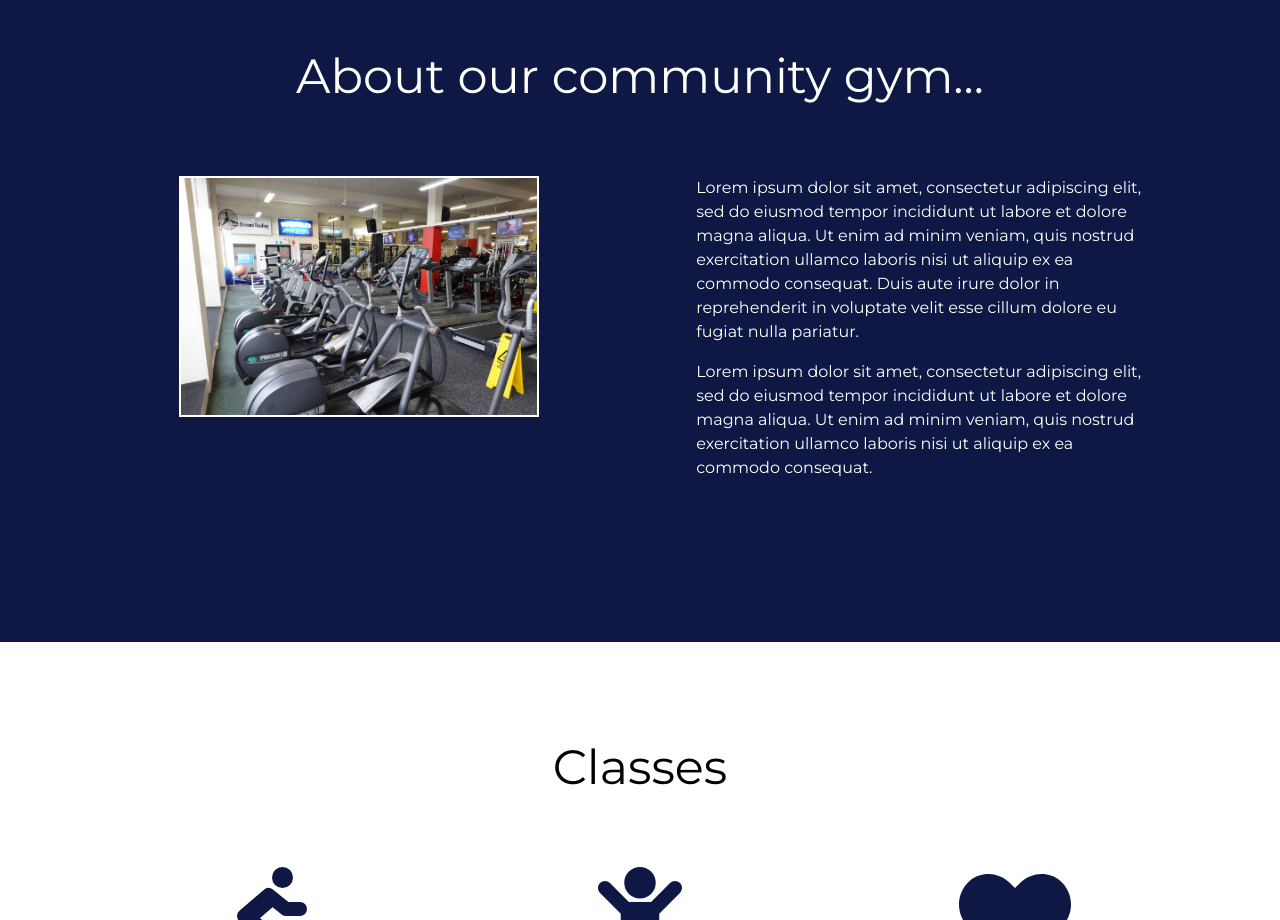
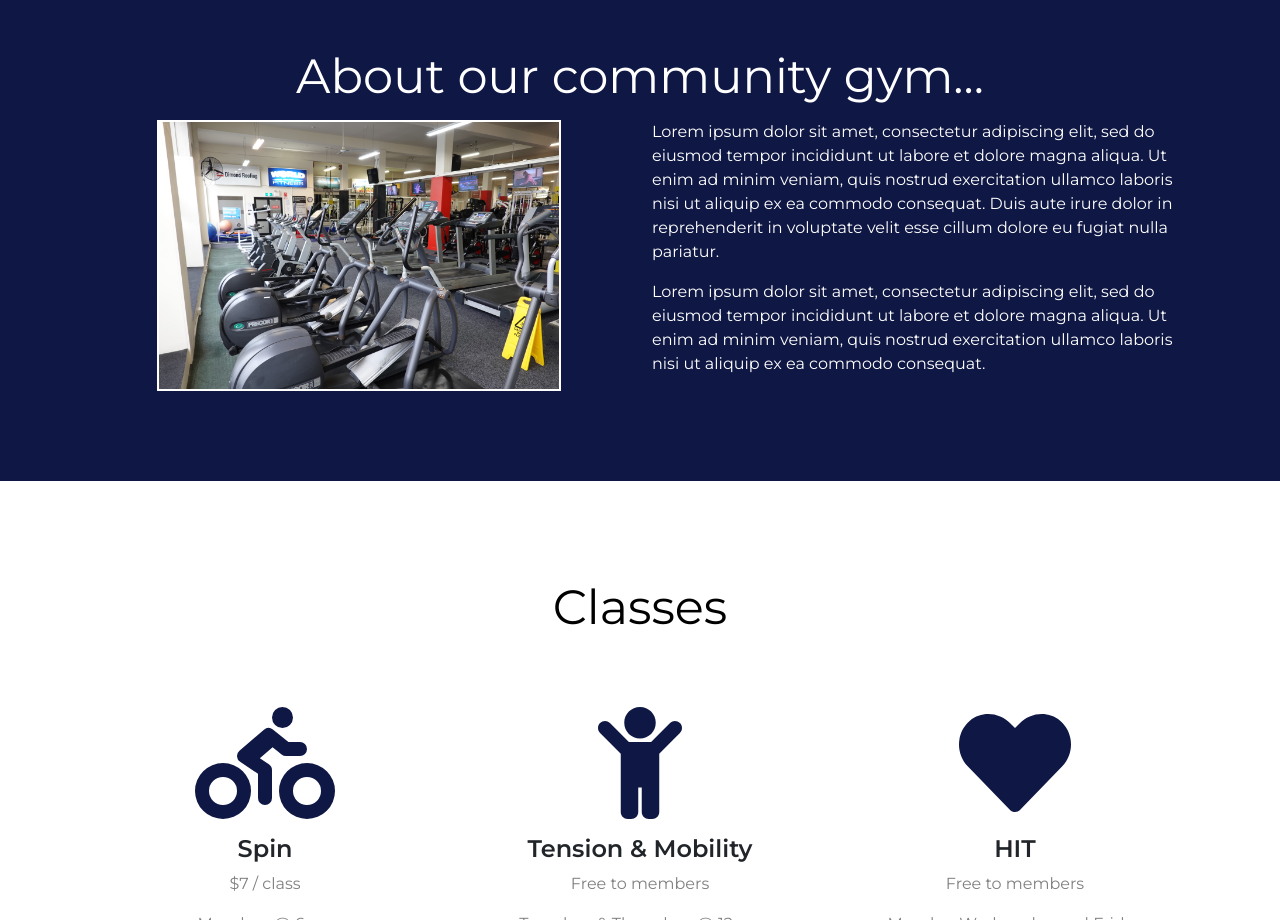
Before and after one commit to Kayakdude/cv, a plain HTML site: page index.html in a window 1280 px wide. Shown: the part 1040-1960 px from the top of the page. Drawn offline with nearby package versions, Linux system fonts and the light colour scheme.

Commit message:
Add files via upload

```diff
--- a/index.html
+++ b/index.html
@@ -78,10 +78,10 @@
   <section id="about">
     <h1 class="medium-heading" style="color: white;">About our community gym...</h1>
     <div class="row">
-    <div class="col-lg-6 col-md-12 feature-box">
+    <div class="col-lg-6 col-md-12">
     <img src="images/community.jpg" class="about-photo" alt="World Health and Fitness Gym, Invercargill, Proudly New Zealand owned.">
   </div>
-  <div class="col-lg-6 col-md-12 feature-box">
+  <div class="col-lg-6 col-md-12">
   <p class="about-text">Lorem ipsum dolor sit amet, consectetur adipiscing elit, sed do eiusmod tempor incididunt ut labore et dolore magna aliqua. Ut enim ad minim veniam, quis nostrud exercitation ullamco laboris nisi ut aliquip ex ea commodo consequat. Duis aute irure dolor in reprehenderit in voluptate velit esse cillum dolore eu fugiat nulla pariatur.</p>
 <p class="about-text">Lorem ipsum dolor sit amet, consectetur adipiscing elit, sed do eiusmod tempor incididunt ut labore et dolore magna aliqua. Ut enim ad minim veniam, quis nostrud exercitation ullamco laboris nisi ut aliquip ex ea commodo consequat.</p>
 </div>
```
